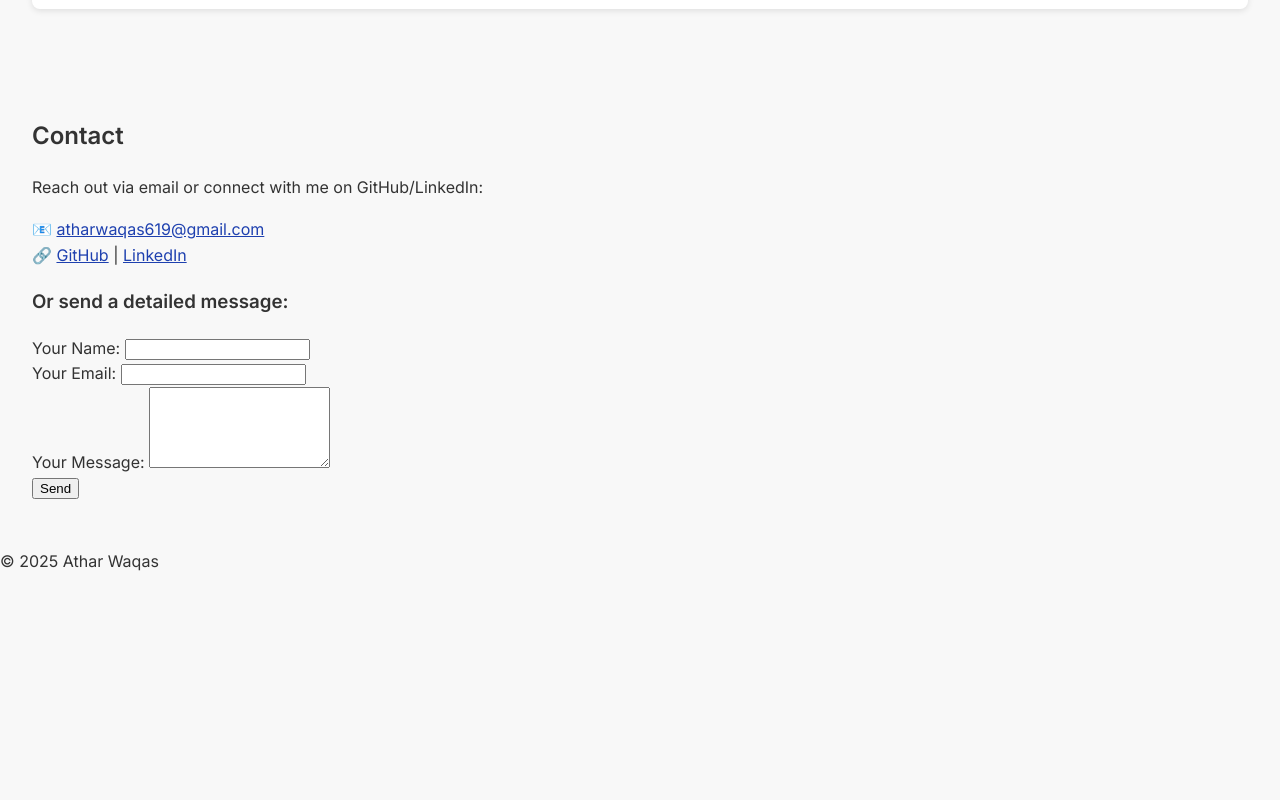
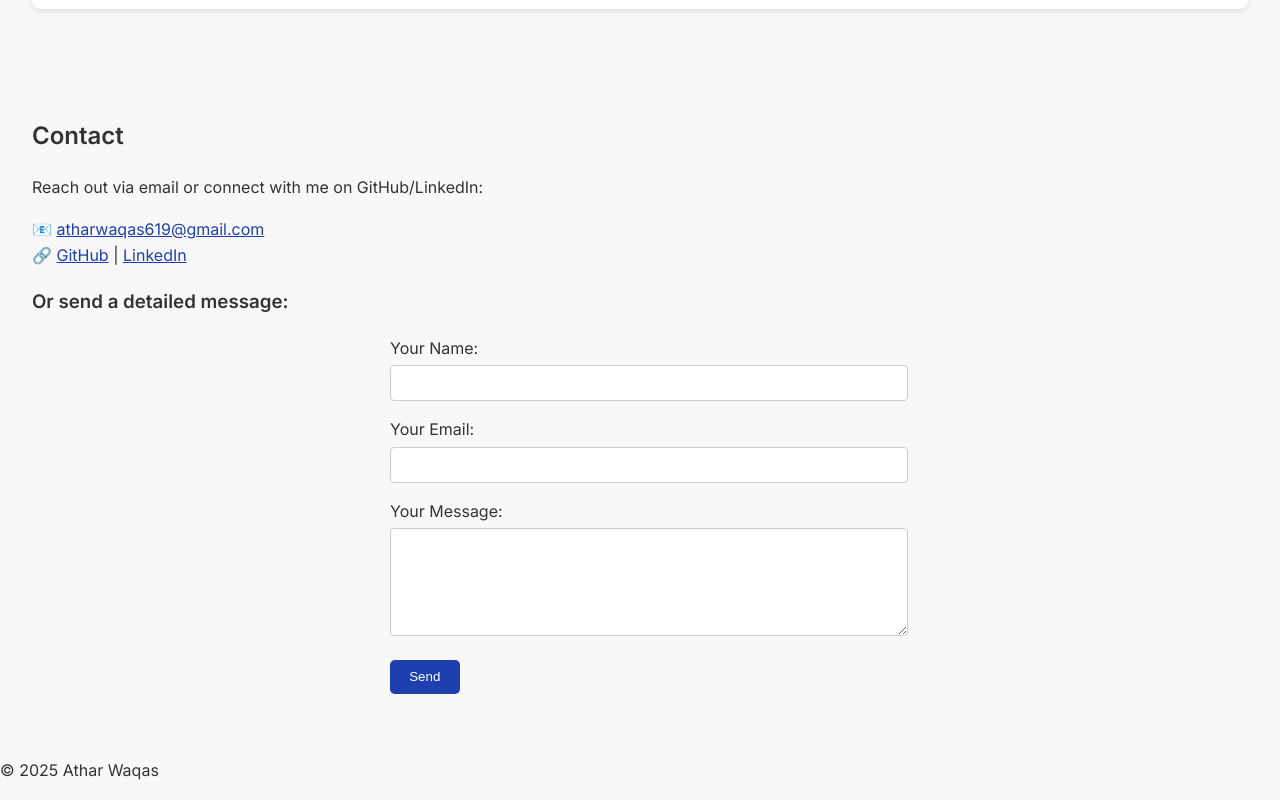
Before and after one commit to Athar2000-ai/Portfolio, a plain HTML site: page index.html in a window 1280 px wide. Shown: the part 1067-1867 px from the top of the page. Before the commit the page ends 1657 px from the top, so only its background shows below. Drawn offline with nearby package versions, Linux system fonts and the light colour scheme.

Commit message:
style.css

```diff
--- a/style.css
+++ b/style.css
@@ -52,23 +52,6 @@ body.dark a {
   color: #90cdf4;
 }
 
-.resume-btn {
-  display: inline-block;
-  margin-top: 1rem;
-  padding: 0.75rem 1.5rem;
-  background-color: #1e40af;
-  color: white;
-  text-decoration: none;
-  font-weight: 600;
-  border-radius: 6px;
-  transition: background 0.3s ease;
-}
-
-.resume-btn:hover {
-  background-color: #374bd4;
-}
-
-
 button#theme-toggle {
   background: #fff;
   color: #1e40af;
@@ -87,6 +70,50 @@ body.dark button#theme-toggle {
   border-color: #eee;
 }
 
+.resume-btn {
+  display: inline-block;
+  margin-top: 1rem;
+  padding: 0.75rem 1.5rem;
+  background-color: #1e40af;
+  color: white;
+  text-decoration: none;
+  font-weight: 600;
+  border-radius: 6px;
+  transition: background 0.3s ease;
+}
+
+.resume-btn:hover {
+  background-color: #374bd4;
+}
+
+form {
+  max-width: 500px;
+  margin: 1rem auto;
+}
+
+input, textarea {
+  width: 100%;
+  padding: 0.5rem;
+  margin-top: 0.25rem;
+  margin-bottom: 1rem;
+  border: 1px solid #ccc;
+  border-radius: 4px;
+  font-size: 1rem;
+}
+
+button[type="submit"] {
+  background-color: #1e40af;
+  color: white;
+  padding: 0.6rem 1.2rem;
+  border: none;
+  border-radius: 5px;
+  cursor: pointer;
+}
+
+button[type="submit"]:hover {
+  background-color: #374bd4;
+}
+
 @media (max-width: 768px) {
   header, section {
     padding: 1rem;
```
